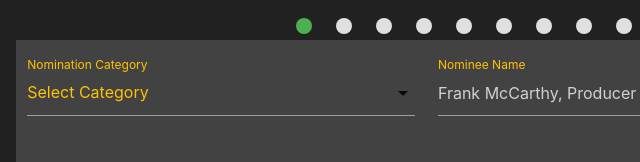
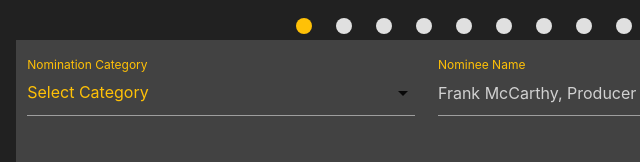
Before and after one commit to Ericcwong/Oscar-Watch, a website: page app/public/index.html in a window 1280 px wide. Shown: the part 464-626 px from the top of the page, 176-816 px from the left. Drawn offline with nearby package versions, Linux system fonts and the light colour scheme.

Commit message:
changed slider indicator color

```diff
--- a/app/public/css/style.css
+++ b/app/public/css/style.css
@@ -12,11 +12,15 @@ form.login {
     color: #ffc107 !important;
   }
 
+  .indicator-item.active {
+  background-color: #ffc107 !important;
+}
+
   .amber-checkbox[type="checkbox"].filled-in:checked + span:not(.lever):after{
     border: 2px solid #ffc107 !important;
     background-color: #ffc107 !important;
 }
-  .input-field input[type=text], .dropdown-content li>span {
+  .input-field input[type=text], .dropdown-content li>span{
     color: #ffc107 !important;
   }
   /* label underline focus color */
```
